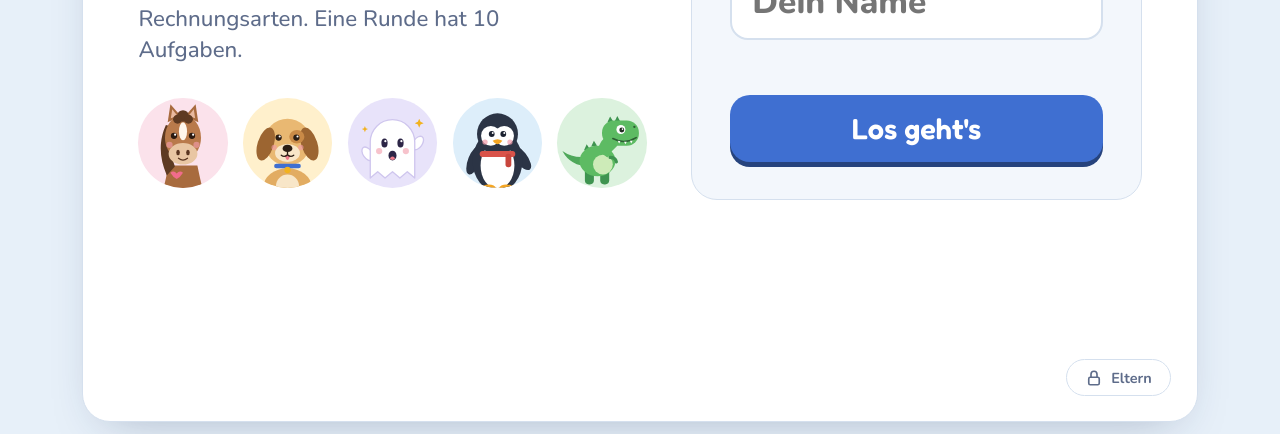
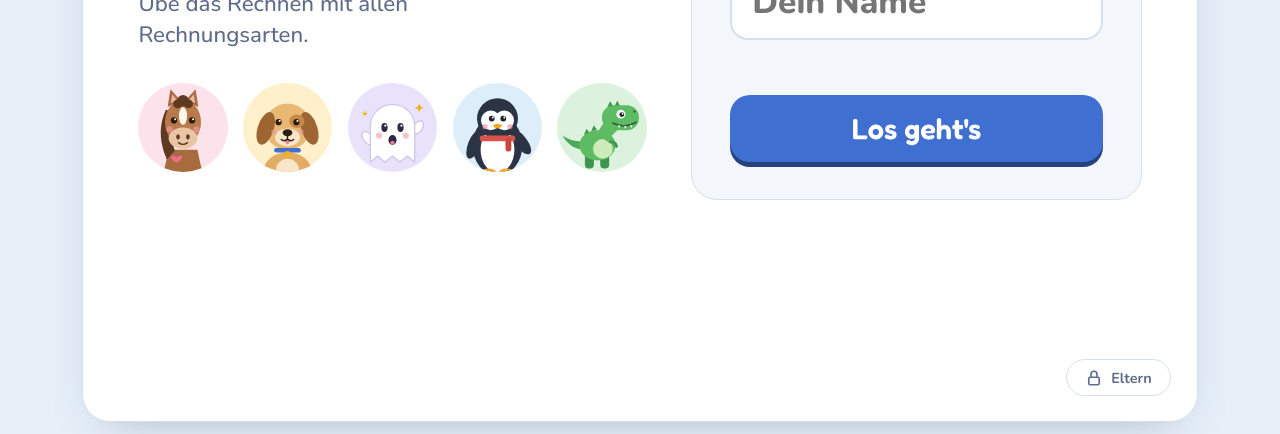
Before and after one commit to MrJMoKo/isi-reikna, a plain HTML site: page index.html in a window 1280 px wide. Shown: the part 366-800 px from the top of the page. Drawn offline with Linux system fonts and the light colour scheme.

Commit message:
Startbildschirm: Hinweis auf die Rundenlänge entfernt
Co-Authored-By: Claude Opus 5.5 <noreply@anthropic.com>
Claude-Session: https://claude.ai/code/session_01Kqa39iMgENjXP2sbQ6oLpy

```diff
--- a/index.html
+++ b/index.html
@@ -21,7 +21,7 @@
     <div class="start">
       <div class="hello">
         <h1>ISI <span>reikna</span></h1>
-        <p>Übe das Rechnen mit allen Rechnungsarten. Eine Runde hat 10 Aufgaben.</p>
+        <p>Übe das Rechnen mit allen Rechnungsarten.</p>
         <div class="friends" id="friends"></div>
       </div>
       <form class="name-card" id="name-form" novalidate>
```
